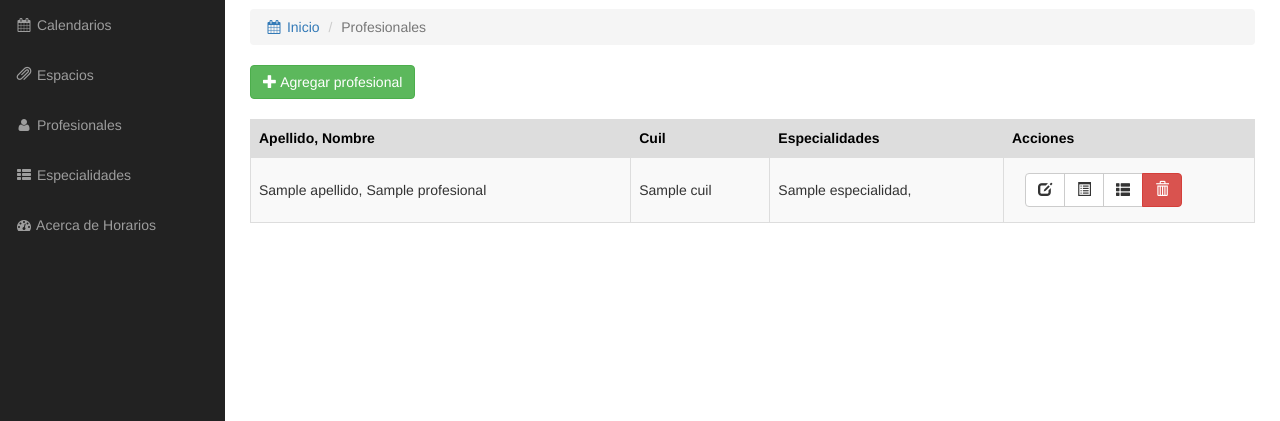
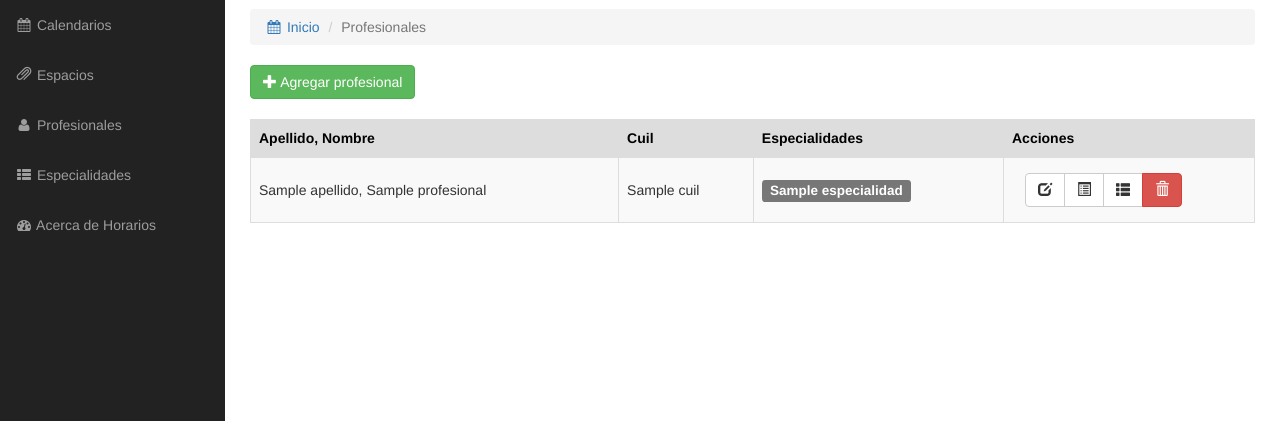
Before and after one commit to yo-alan/horarios, a Django app: template calendario/templates/calendario/profesional/all.html in a window 1280 px wide. Shown: the part 51-472 px from the top of the page. Run offline with Django 3.2, Linux system fonts and the light colour scheme; the template is opened without the code that fills it: most values are stand-ins (such as "Sample title", 1, 10 or a date in 2020); some libraries are stand-ins or nearby versions.

Commit message:
Mejore la manera en que se muestran las especialidades de un profesional.

```diff
--- a/calendario/objects/espacio.py
+++ b/calendario/objects/espacio.py
@@ -67,9 +67,13 @@ class Espacio(models.Model):
         espacio.PUNTOS_DISTRIBUCION_HORARIA = puntos
 
         from diaHabil import DiaHabil
+        from calendario import Calendario
 
         for dia_habil in DiaHabil.objects.filter(espacio=espacio):
             espacio._dias_habiles.append(dia_habil)
+
+        #~ for calendario in Calendario.objects.filter(espacio=espacio):
+			#~ espacio.poblacion.append(Calendario.create(calendario.id))
 
         return espacio
 
--- a/calendario/templates/calendario/profesional/all.html
+++ b/calendario/templates/calendario/profesional/all.html
@@ -84,7 +84,7 @@
                         </td>
                         <td>
                             {% for especialidad in profesional.especialidades.all %}
-                                {{ especialidad }},
+                                <h4><span class="label label-default">{{ especialidad }}</span></h4>
                             {% endfor %}
                         </td>
                         <td>
```
